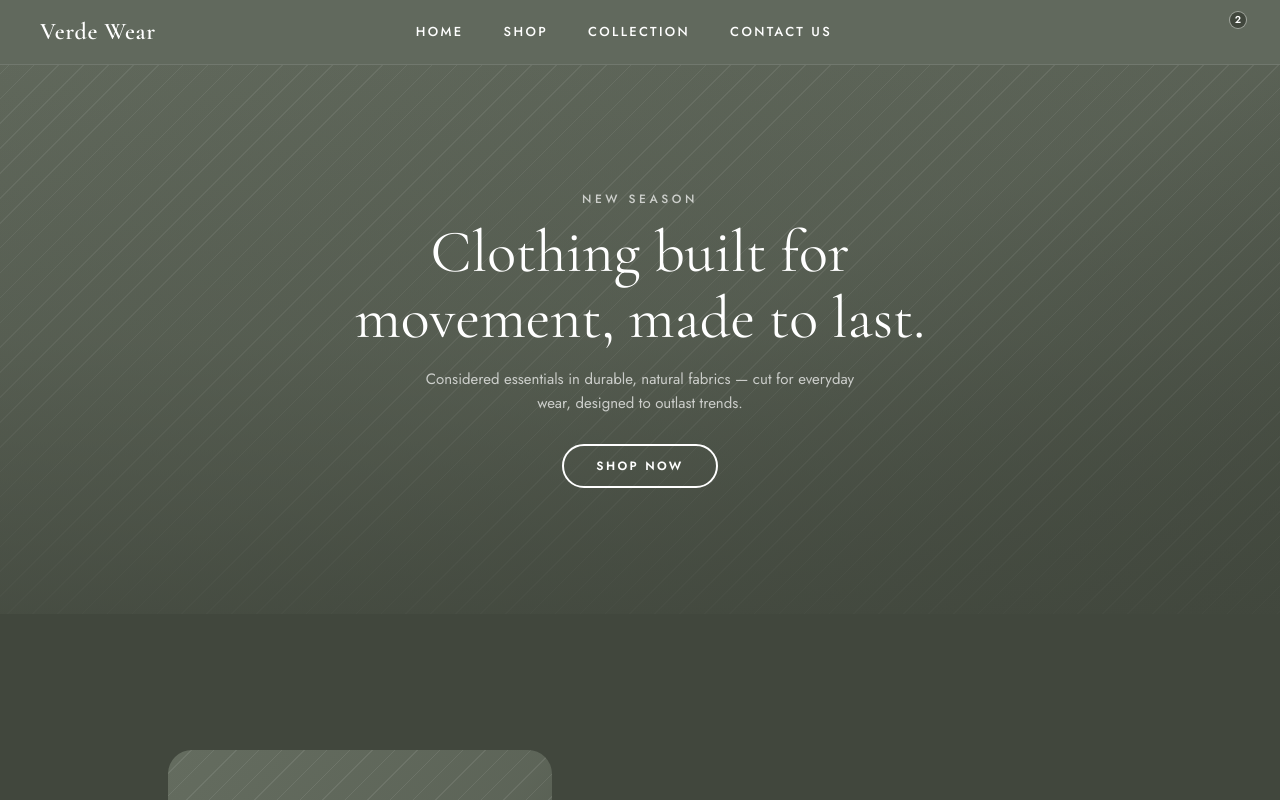
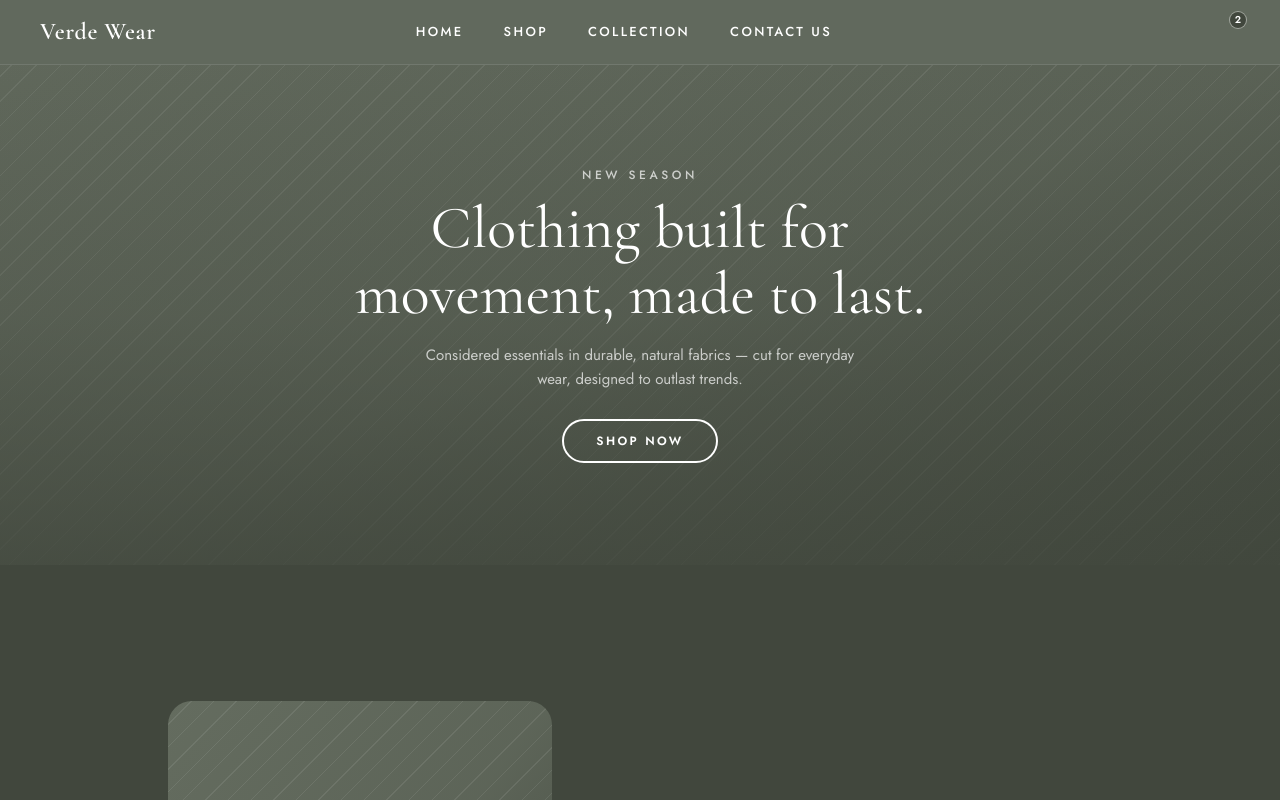
Before and after one commit to harjeeo/aman-website, a React (Vite) app: page / in a window 1280 px wide. Shown: the top 800 px of the page. Built offline with nearby package versions, Linux system fonts and the light colour scheme; some icons are missing.

Commit message:
Reduce hero banner height
Co-Authored-By: Claude Sonnet 5 <noreply@anthropic.com>
Claude-Session: https://claude.ai/code/session_01LWLrDSEu53wV9ZEB7psNXa

```diff
--- a/src/components/Hero.jsx
+++ b/src/components/Hero.jsx
@@ -2,7 +2,7 @@ import PlaceholderImage from './PlaceholderImage'
 
 export default function Hero() {
   return (
-    <section id="top" className="relative aspect-[4/5] w-full overflow-hidden sm:aspect-[16/10] md:aspect-[21/9]">
+    <section id="top" className="relative h-[380px] w-full overflow-hidden sm:h-[440px] md:h-[500px]">
       <PlaceholderImage tone="mid" decorative className="scale-110" />
       <div className="absolute inset-0 bg-gradient-to-t from-dark/80 via-dark/30 to-dark/10" />
 
```
